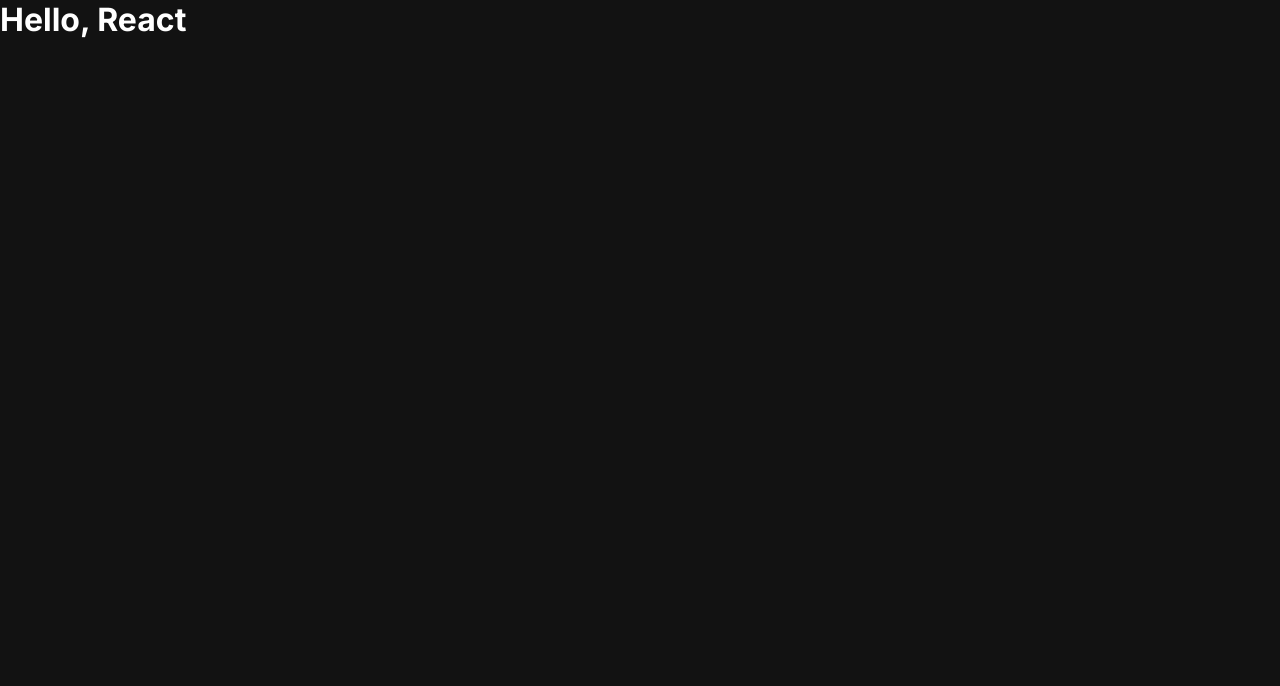
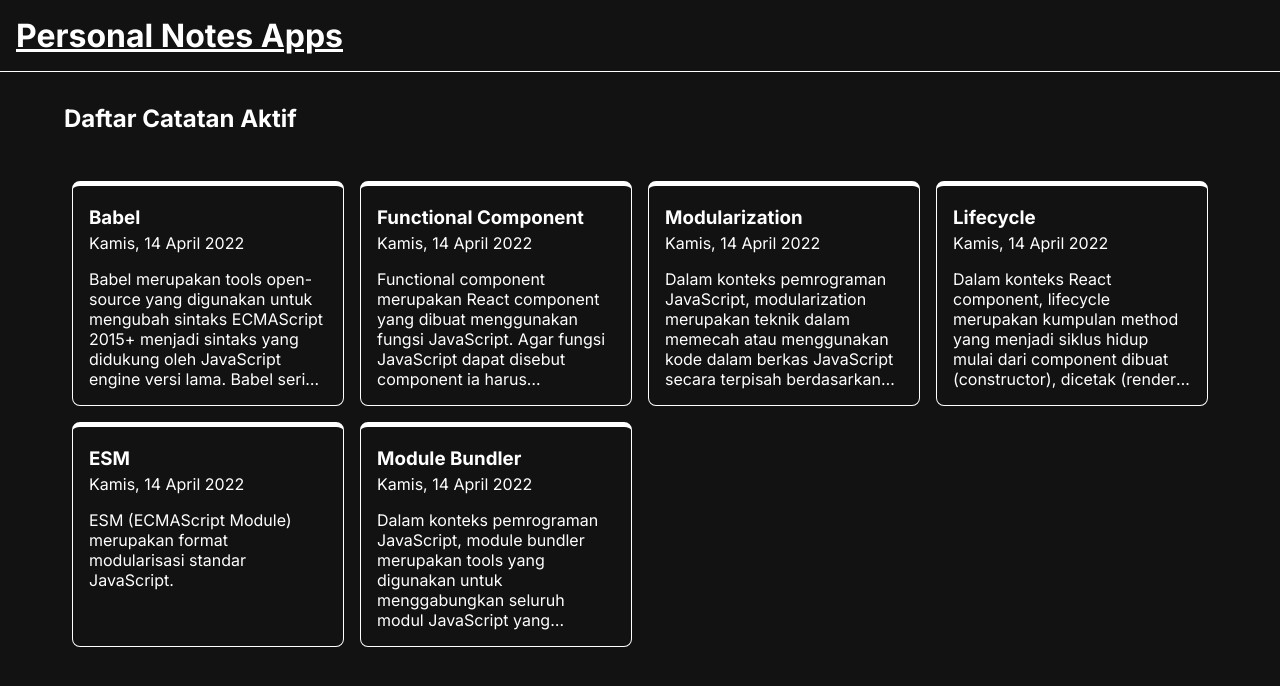
Before and after one commit to Pdz03/Personal-Notes-SPA, a React (Vite) app: page / in a window 1280 px wide. Shown: the top 686 px of the page. Built offline with nearby package versions, Linux system fonts and the light colour scheme.

Commit message:
Menampilkan catatan

```diff
--- a/index.html
+++ b/index.html
@@ -6,12 +6,15 @@
     <meta name="viewport" content="width=device-width, initial-scale=1.0" />
 
     <!-- START: Google Font -->
-  <link rel="preconnect" href="https://fonts.googleapis.com">
-  <link rel="preconnect" href="https://fonts.gstatic.com" crossorigin>
-  <link href="https://fonts.googleapis.com/css2?family=Inter:wght@300;400;700&display=swap" rel="stylesheet">
+    <link rel="preconnect" href="https://fonts.googleapis.com" />
+    <link rel="preconnect" href="https://fonts.gstatic.com" crossorigin />
+    <link
+      href="https://fonts.googleapis.com/css2?family=Inter:wght@300;400;700&display=swap"
+      rel="stylesheet"
+    />
     <!-- END: Google Font -->
 
-  <title>Contact Apps</title>
+    <title>Personal Notes Apps</title>
   </head>
   <body>
     <div id="root"></div>
--- a/package.json
+++ b/package.json
@@ -10,7 +10,8 @@
   },
   "dependencies": {
     "react": "^18.2.0",
-    "react-dom": "^18.2.0"
+    "react-dom": "^18.2.0",
+    "react-router-dom": "^6.14.1"
   },
   "devDependencies": {
     "@types/react": "^18.0.28",
--- a/src/App.jsx
+++ b/src/App.jsx
@@ -1,9 +1,20 @@
 import React from 'react';
+import { Route, Routes, Link } from 'react-router-dom';
+import HomePage from './pages/HomePage';
+import AddPage from './pages/AddPage';
 
 function App() {
   return (
     <div className="app-container">
-      <h1>Hello, React</h1>
+      <header>
+      <h1><Link to="/">Personal Notes Apps</Link></h1>
+      </header>
+      <main>
+      <Routes>
+          <Route path="/" element={<HomePage />} />
+          <Route path="/notes/new" element={<AddPage />} />
+      </Routes>
+      </main>
     </div>
   );
 }
--- /dev/null
+++ b/src/components/NoteItem.jsx
@@ -0,0 +1,19 @@
+import React from 'react';
+// import DeleteButton from './DeleteButton';
+// import ArchiveButton from './ArchiveButton';
+import NoteItemBody from './NoteItemBody';
+import { showFormattedDate } from '../utils';
+
+function NoteItem({ title, body, createdAt, id, onDelete, onArchive, isArchive }) {
+ return (
+   <div className='note-item'>
+     <NoteItemBody title={title} body={body} date={showFormattedDate(createdAt)} />
+     <div className='note-item__action'>
+     {/* <DeleteButton id={id} onDelete={onDelete} />
+     <ArchiveButton id={id} onArchive={onArchive} isArchive={isArchive}/> */}
+     </div>
+   </div>
+ );
+}
+
+export default NoteItem;
--- /dev/null
+++ b/src/components/NoteItemBody.jsx
@@ -0,0 +1,13 @@
+import React from 'react';
+
+function NoteItemBody({ title, date, body }) {
+ return (
+   <div className='note-item__content'>
+     <h3 className='note-item__title'>{title}</h3>
+     <p className='note-item__date'>{date}</p>
+     <p className='note-item__body'>{body}</p>
+   </div>
+ );
+}
+
+export default NoteItemBody;
--- /dev/null
+++ b/src/components/NoteList.jsx
@@ -0,0 +1,19 @@
+import React from 'react';
+import NoteItem from './NoteItem';
+
+function NoteList({ notes, onDelete, onArchive }) {
+  return (
+    <div className='notes-list'>
+      {
+        notes.map((note) => (
+          <NoteItem
+          key={note.id}
+          id={note.id}
+          {...note} />
+        ))
+      }
+    </div>
+  );
+}
+
+export default NoteList;
--- a/src/index.jsx
+++ b/src/index.jsx
@@ -1,10 +1,13 @@
 import React from 'react';
 import { createRoot } from 'react-dom/client';
 import App from './App';
+import { BrowserRouter } from 'react-router-dom';
 
 import './styles/style.css';
 
 const root = createRoot(document.getElementById('root'));
 root.render(
-  <App />,
+  <BrowserRouter>
+    <App />
+  </BrowserRouter>
 );
--- /dev/null
+++ b/src/pages/AddPage.jsx
@@ -0,0 +1,21 @@
+import React from 'react';
+// import { addContact } from '../utils/data';
+// import ContactInput from '../components/ContactInput';
+import { useNavigate } from 'react-router-dom';
+
+function AddPage() {
+  const navigate = useNavigate();
+
+  // function onAddContactHandler(contact) {
+  //   addContact(contact);
+  //   navigate('/');
+  // }
+
+  return (
+    <section>
+      <h2>Tambah kontak</h2>
+    </section>
+  )
+}
+
+export default AddPage;
--- /dev/null
+++ b/src/pages/HomePage.jsx
@@ -0,0 +1,68 @@
+import React from 'react';
+import NoteList from '../components/NoteList';
+import { useSearchParams } from 'react-router-dom';
+import { getAllNotes } from '../utils/local-data';
+// import SearchBar from '../components/SearchBar';
+
+// function HomePageWrapper() {
+//     const [searchParams, setSearchParams] = useSearchParams();
+//     const keyword = searchParams.get('keyword');
+//     function changeSearchParams(keyword) {
+//       setSearchParams({ keyword });
+//     }
+
+//     return <HomePage defaultKeyword={keyword} keywordChange={changeSearchParams} />
+//   }
+
+class HomePage extends React.Component {
+  constructor(props) {
+    super(props);
+
+    this.state = {
+        notes: getAllNotes(),
+        keyword: props.defaultKeyword || '',
+      }
+
+    this.onDeleteHandler = this.onDeleteHandler.bind(this);
+    // this.onKeywordChangeHandler = this.onKeywordChangeHandler.bind(this);
+  }
+
+  onDeleteHandler(id) {
+    deleteContact(id);
+
+    // update the contact state from data.js
+    this.setState(() => {
+      return {
+        notes: getAllNotes(),
+      }
+    });
+  }
+
+  // onKeywordChangeHandler(keyword) {
+  //   this.setState(() => {
+  //     return {
+  //       keyword,
+  //     }
+  //   });
+
+  //   this.props.keywordChange(keyword);
+  // }
+
+  render() {
+    // const contacts = this.state.notes.filter((note) => {
+    //     return note.name.toLowerCase().includes(
+    //       this.state.keyword.toLowerCase()
+    //     );
+    //   });
+
+    return (
+      <section>
+        {/* <SearchBar keyword={this.state.keyword} keywordChange={this.onKeywordChangeHandler} /> */}
+        <h2>Daftar Catatan Aktif</h2>
+        <NoteList notes={this.state.notes} onDelete={this.onDeleteHandler} />
+      </section>
+    )
+  }
+}
+
+export default HomePage;
```
Also changed, not shown: 1 other file (tests, documents, lock files or other folders). Lines whose indentation alone changed are shown as unchanged.
